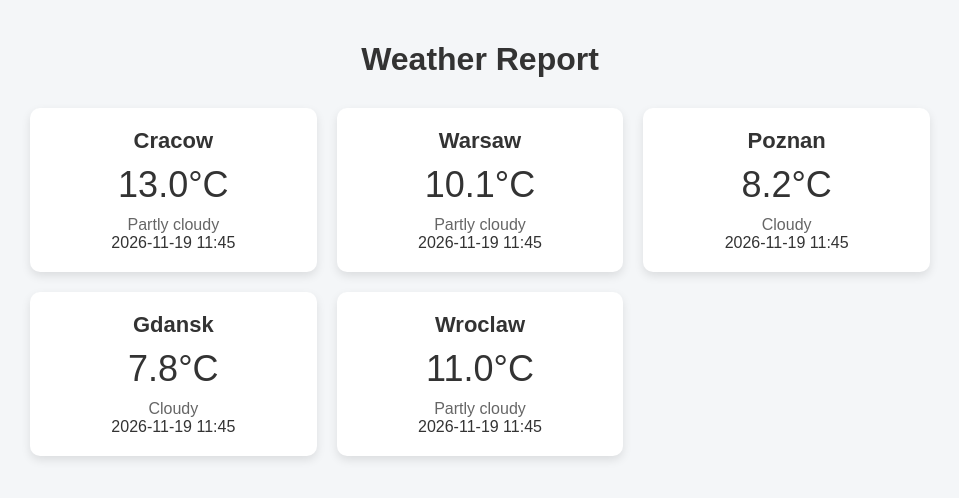
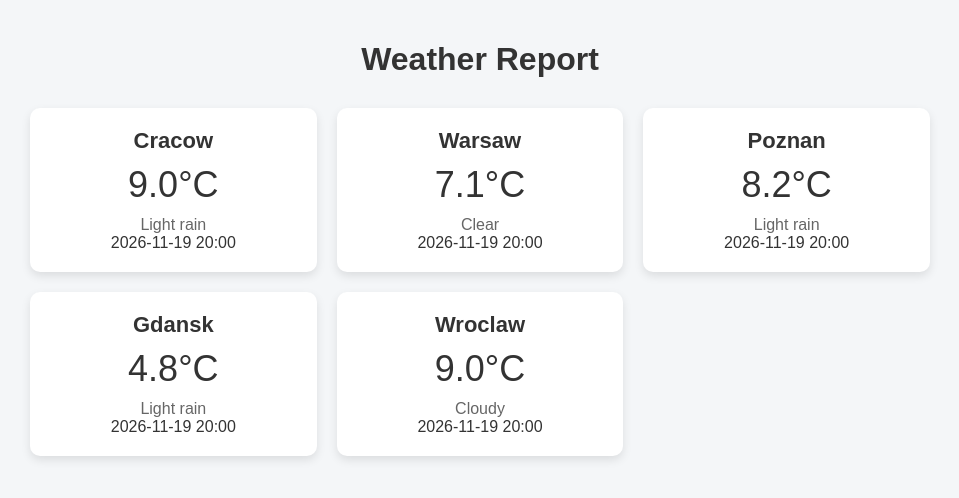
Before and after one commit to Mascotte33/cron-data-puller, a plain HTML site: page index.html in a window 1280 px wide. Shown: the whole page, without its empty margins (160-1119 px from the left). Drawn offline with Linux system fonts and the light colour scheme.

Commit message:
Update weather report (scheduled)

```diff
--- a/index.html
+++ b/index.html
@@ -83,41 +83,41 @@
 
                 <div class="weather-card">
                     <div class="city">Cracow</div>
-                    <div class="temp">13.0°C</div>
-                    <div class="condition">Partly cloudy</div>
-                    <div class="last_updated">2026-11-19 11:45</div>
+                    <div class="temp">9.0°C</div>
+                    <div class="condition">Light rain</div>
+                    <div class="last_updated">2026-11-19 20:00</div>
                 </div>
 
 
                 <div class="weather-card">
                     <div class="city">Warsaw</div>
-                    <div class="temp">10.1°C</div>
-                    <div class="condition">Partly cloudy</div>
-                    <div class="last_updated">2026-11-19 11:45</div>
+                    <div class="temp">7.1°C</div>
+                    <div class="condition">Clear</div>
+                    <div class="last_updated">2026-11-19 20:00</div>
                 </div>
 
 
                 <div class="weather-card">
                     <div class="city">Poznan</div>
                     <div class="temp">8.2°C</div>
-                    <div class="condition">Cloudy</div>
-                    <div class="last_updated">2026-11-19 11:45</div>
+                    <div class="condition">Light rain</div>
+                    <div class="last_updated">2026-11-19 20:00</div>
                 </div>
 
 
                 <div class="weather-card">
                     <div class="city">Gdansk</div>
-                    <div class="temp">7.8°C</div>
-                    <div class="condition">Cloudy</div>
-                    <div class="last_updated">2026-11-19 11:45</div>
+                    <div class="temp">4.8°C</div>
+                    <div class="condition">Light rain</div>
+                    <div class="last_updated">2026-11-19 20:00</div>
                 </div>
 
 
                 <div class="weather-card">
                     <div class="city">Wroclaw</div>
-                    <div class="temp">11.0°C</div>
-                    <div class="condition">Partly cloudy</div>
-                    <div class="last_updated">2026-11-19 11:45</div>
+                    <div class="temp">9.0°C</div>
+                    <div class="condition">Cloudy</div>
+                    <div class="last_updated">2026-11-19 20:00</div>
                 </div>
 
     </section>
```
